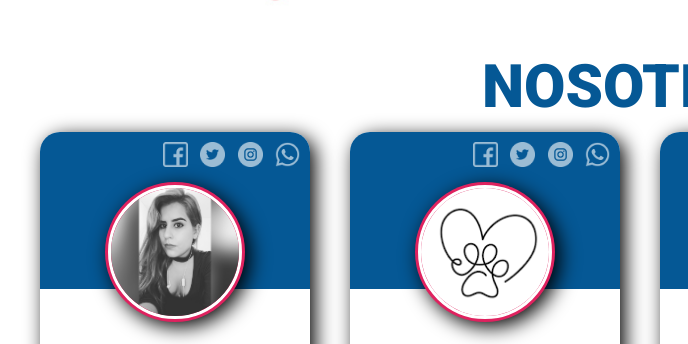
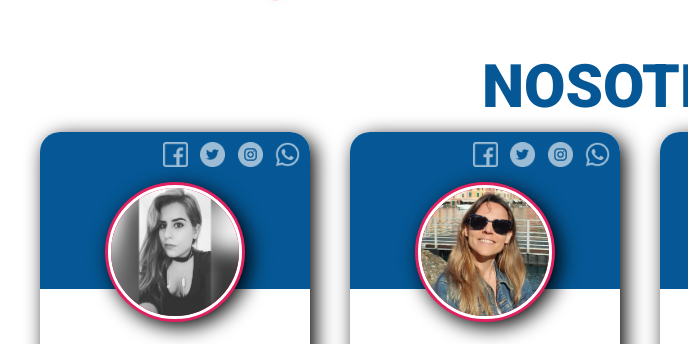
Before and after one commit to sosamarianac/TPO_PetFam, a plain HTML site: page index.html in a window 1280 px wide. Shown: the part 3177-3521 px from the top of the page, 0-688 px from the left. Drawn offline with nearby package versions, Linux system fonts and the light colour scheme.

Commit message:
agrego foto de perfil.html

```diff
--- a/index.html
+++ b/index.html
@@ -470,7 +470,7 @@
                     <div class="card">
                         <div class="card-content">
                             <div class="image">
-                                <img src="./Assets/images (1).png" alt="perfil3">
+                                <img src="./Assets/marian.jpg" alt="perfil3">
                             </div>
                             <div class="icons">
                                 <a href="https://www.facebook.com/" target="_blank" id="icon-face-perfil3" rel="noopener"><img
```
